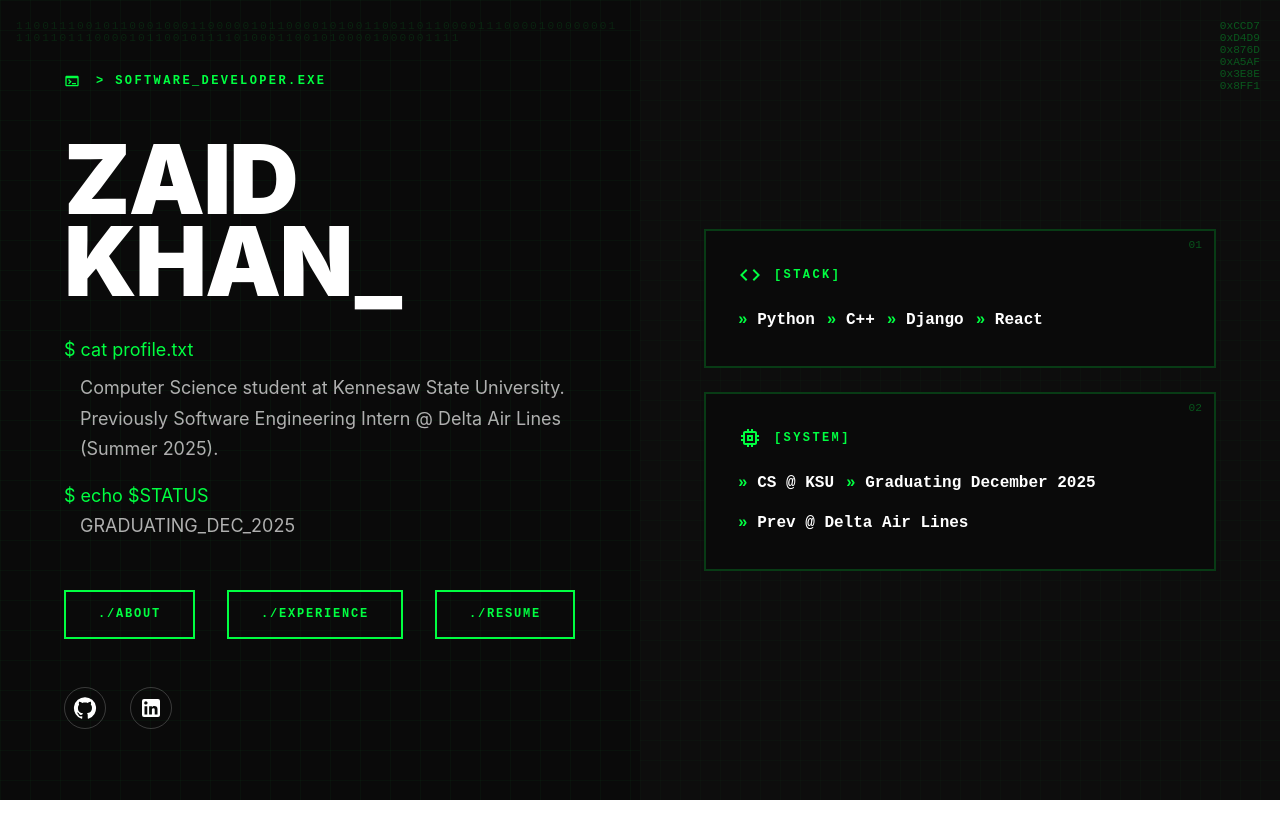
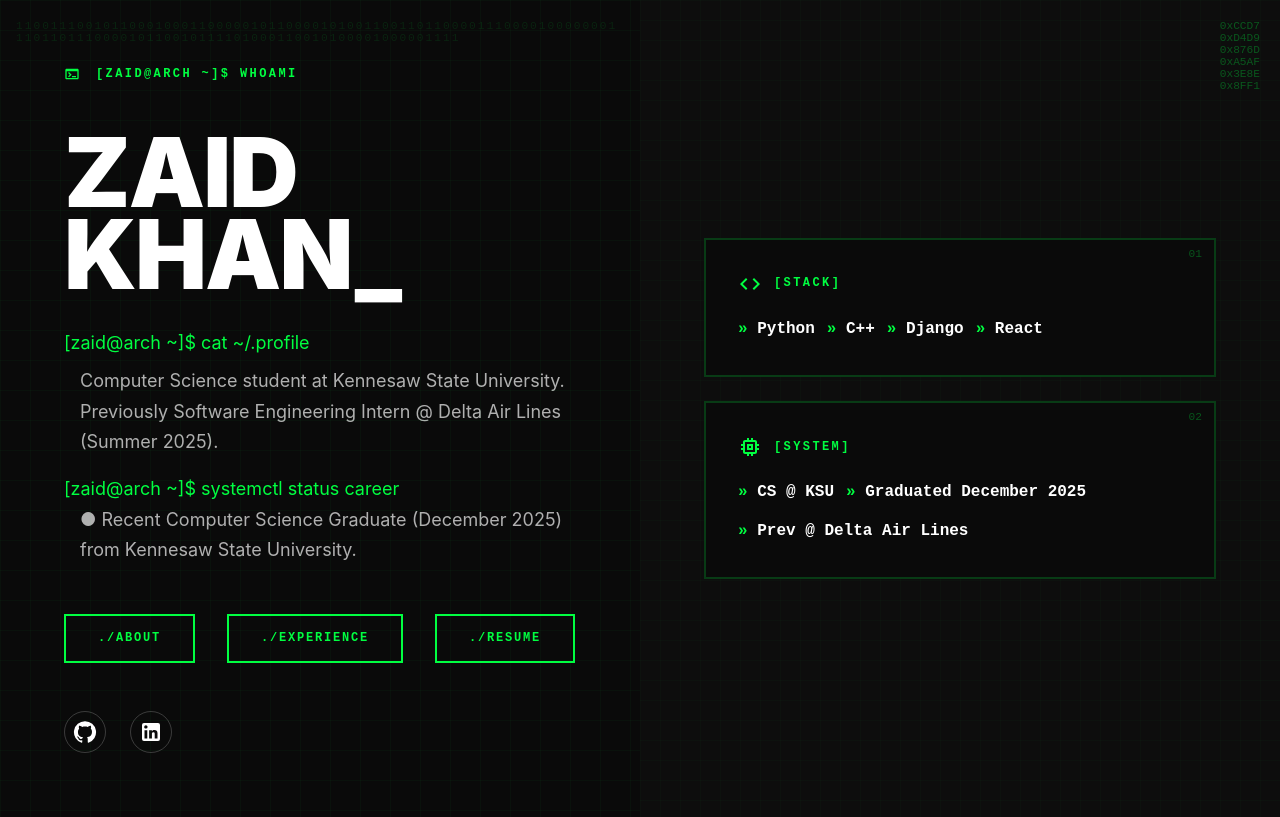
Before and after one commit to zaidkhan05/landing-page, a React (Vite) app in the folder react-app/: page / in a window 1280 px wide. Built offline with nearby package versions, Linux system fonts and the light colour scheme.

Commit message:
i use arch btw

```diff
--- a/react-app/src/App.tsx
+++ b/react-app/src/App.tsx
@@ -162,7 +162,7 @@
                             color: '#00ff41',
                           }}
                         >
-                          {'>'} SOFTWARE_DEVELOPER.EXE
+                          [zaid@arch ~]$ whoami
                         </Typography>
                       </Box>
                     </motion.div>
@@ -202,15 +202,15 @@
                       transition={{ delay: 0.4, ...transitions }}
                     >
                       <Box sx={{ mb: 6, fontFamily: 'monospace', fontSize: '0.95rem', lineHeight: 1.8 }}>
-                        <Typography sx={{ color: '#00ff41', mb: 1 }}>$ cat profile.txt</Typography>
+                        <Typography sx={{ color: '#00ff41', mb: 1 }}>[zaid@arch ~]$ cat ~/.profile</Typography>
                         <Typography sx={{ color: '#b0b0b0', pl: 2 }}>
                           Computer Science student at Kennesaw State University.
                         </Typography>
                         <Typography sx={{ color: '#b0b0b0', pl: 2 }}>
                           Previously Software Engineering Intern @ Delta Air Lines (Summer 2025).
                         </Typography>
-                        <Typography sx={{ color: '#00ff41', mt: 2 }}>$ echo $STATUS</Typography>
-                        <Typography sx={{ color: '#b0b0b0', pl: 2 }}>GRADUATING_DEC_2025</Typography>
+                        <Typography sx={{ color: '#00ff41', mt: 2 }}>[zaid@arch ~]$ systemctl status career</Typography>
+                        <Typography sx={{ color: '#b0b0b0', pl: 2 }}>● Recent Computer Science Graduate (December 2025) from Kennesaw State University.</Typography>
                       </Box>
                     </motion.div>
 
@@ -360,7 +360,7 @@
                     {[
                       { label: 'STACK', icon: <Code />, items: ['Python', 'C++', 'Django', 'React'] },
                       // { label: 'DOMAIN', icon: <Terminal />, items: ['Full-Stack', 'AI/ML', 'Cloud'] },
-                      { label: 'SYSTEM', icon: <Memory />, items: ['CS @ KSU', 'Graduating December 2025', 'Prev @ Delta Air Lines'] },
+                      { label: 'SYSTEM', icon: <Memory />, items: ['CS @ KSU', 'Graduated December 2025', 'Prev @ Delta Air Lines'] },
                     ].map((section, idx) => (
                       <motion.div
                         key={section.label}
@@ -505,7 +505,7 @@
                         color: '#00ff41',
                       }}
                     >
-                      {'>'} ls -la ~/projects/
+                      [zaid@arch ~]$ ls -la ~/projects/
                     </Typography>
                   </Box>
                   <Typography variant="h2" sx={{ mb: 8, fontSize: { xs: '3rem', md: '5rem' }, color: '#ffffff' }}>
@@ -686,7 +686,7 @@
                         color: '#00ff41',
                       }}
                     >
-                      {'>'} cat ~/about.txt
+                      [zaid@arch ~]$ cat ~/.config/about.md
                     </Typography>
                   </Box>
                   <Typography variant="h2" sx={{ mb: 8, fontSize: { xs: '3rem', md: '5rem' }, color: '#ffffff', textAlign: 'center' }}>
@@ -791,7 +791,7 @@
                         color: '#00ff41',
                       }}
                     >
-                      {'>'} init contact_protocol
+                      [zaid@arch ~]$ sudo systemctl start contact.service
                     </Typography>
                   </Box>
                   <Typography variant="h2" sx={{ mb: 6, fontSize: { xs: '3rem', md: '5rem' }, color: '#ffffff' }}>
```
